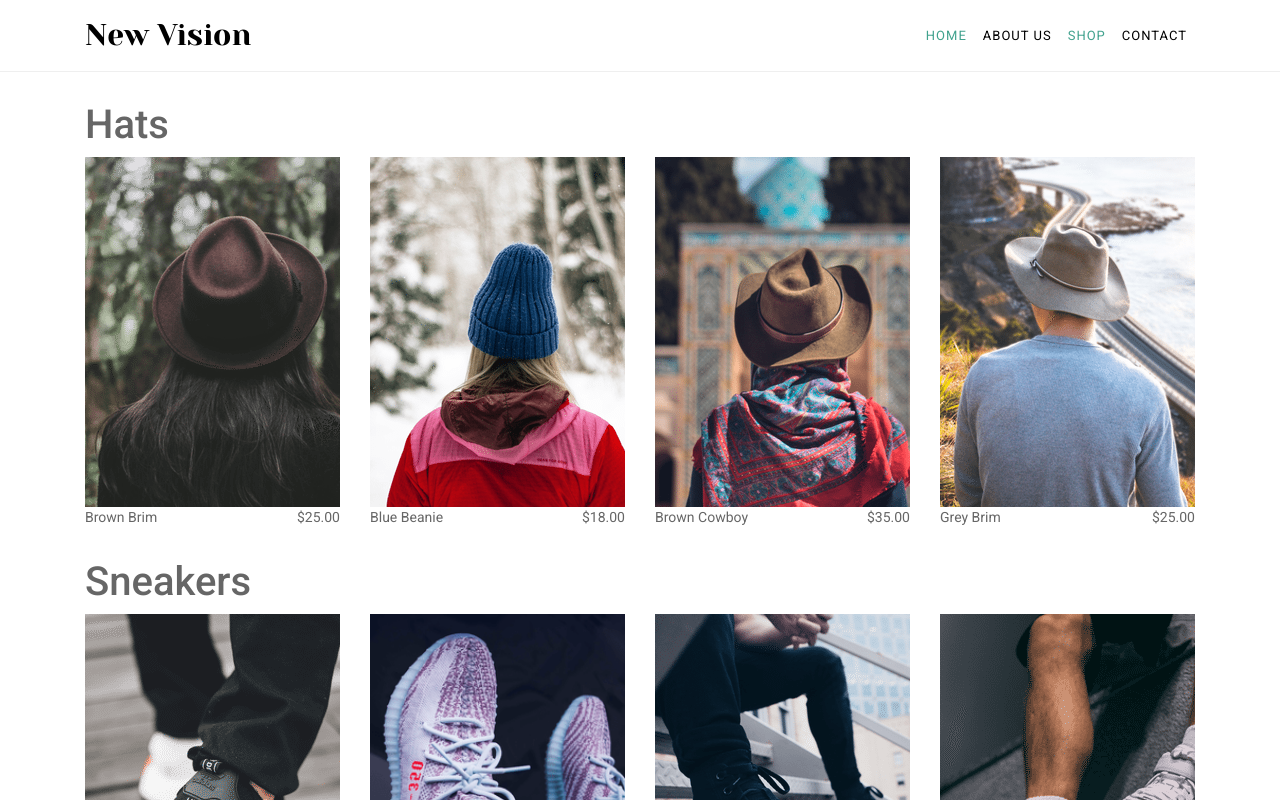
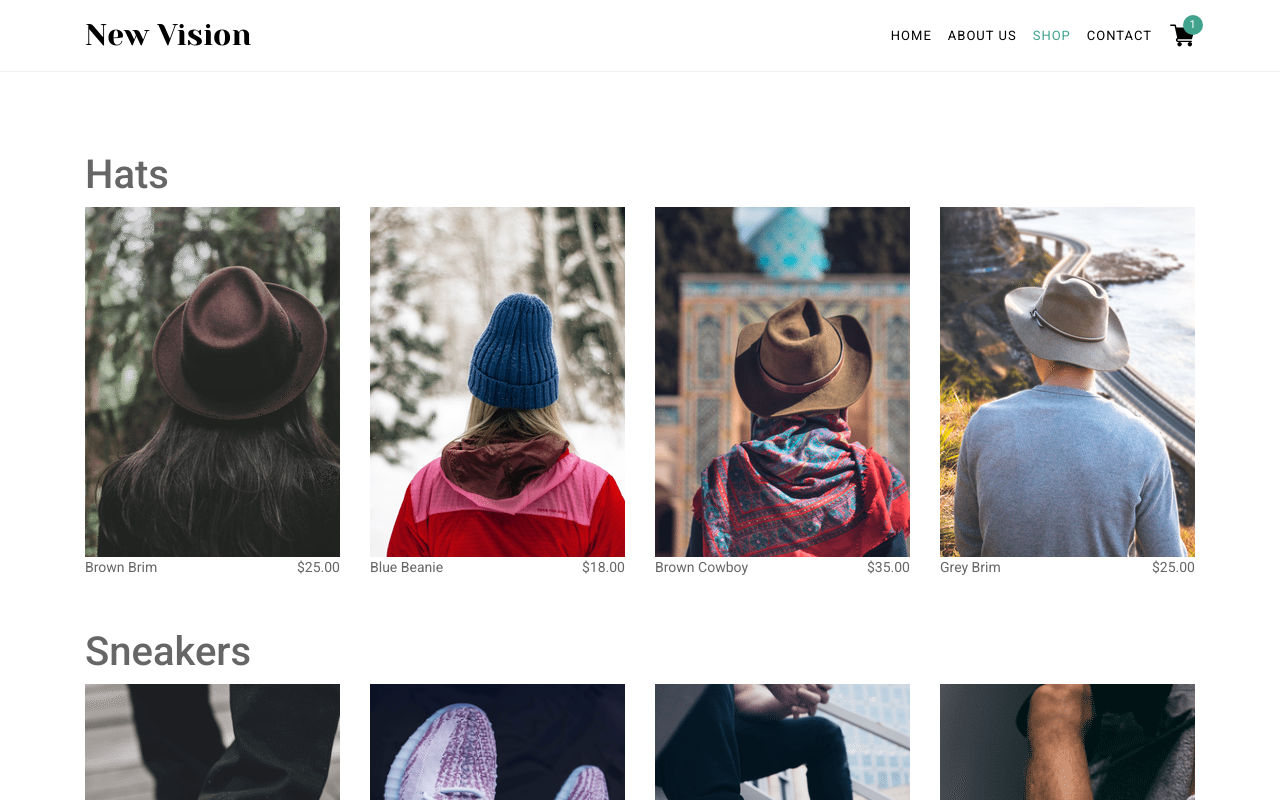
Before and after one commit to samir-mujanovic/clothing-shop, a React (Create React App) app: page /shop in a window 1280 px wide. Shown: the top 800 px of the page. Built offline with nearby package versions, Linux system fonts and the light colour scheme.

Commit message:
added cart icons and cart items

```diff
--- a/package.json
+++ b/package.json
@@ -6,6 +6,7 @@
     "node-sass": "^4.13.0",
     "react": "^16.12.0",
     "react-dom": "^16.12.0",
+    "react-icons": "^3.8.0",
     "react-router-dom": "^5.1.2",
     "react-scripts": "3.2.0"
   },
--- a/src/components/CollectionPreview/CollectionPreview.js
+++ b/src/components/CollectionPreview/CollectionPreview.js
@@ -6,7 +6,7 @@ import "./CollectionPreview.styles.scss";
 
 const CollectionPreview = ({ title, items }) => {
   return (
-    <div className="row">
+    <div className="row spacing">
       <div className="col-12 collection-preview">
         <h1>{title}</h1>
         <div className="row preview">
--- a/src/components/CollectionPreview/CollectionPreview.styles.scss
+++ b/src/components/CollectionPreview/CollectionPreview.styles.scss
@@ -1,3 +1,3 @@
-.collection-preview {
-  margin-top: 30px;
+.spacing:not(:first-child) {
+  margin-top: 50px;
 }
--- a/src/components/Navbar/Navbar.js
+++ b/src/components/Navbar/Navbar.js
@@ -1,5 +1,7 @@
 import React, { useState } from "react";
 import { NavLink } from "react-router-dom";
+
+import { ReactComponent as Cart } from "../../assets/shopping-cart.svg";
 
 import "./Navbar.styles.scss";
 
@@ -26,7 +28,12 @@ const Navbar = () => {
           <div className={`collapse navbar-collapse ${toggler ? "show" : ""}`}>
             <ul className="navbar-nav ml-auto">
               <li className="nav-item">
-                <NavLink activeClassName="active" to="/" className="nav-link">
+                <NavLink
+                  exact
+                  activeClassName="active"
+                  to="/"
+                  className="nav-link"
+                >
                   Home
                 </NavLink>
               </li>
@@ -57,6 +64,12 @@ const Navbar = () => {
                   Contact
                 </NavLink>
               </li>
+              <li className="nav-item">
+                <NavLink to="/contact" className="cart">
+                  <Cart />
+                  <span className="cart-items">1</span>
+                </NavLink>
+              </li>
             </ul>
           </div>
         </div>
--- a/src/components/Navbar/Navbar.styles.scss
+++ b/src/components/Navbar/Navbar.styles.scss
@@ -10,6 +10,7 @@ nav {
     font-family: "Yeseva One", cursive;
   }
   .navbar-nav {
+    align-items: center;
     .nav-item {
       .nav-link {
         font-size: 13px;
@@ -25,6 +26,28 @@ nav {
       .active {
         color: #41a28e !important;
       }
+      .cart {
+        margin-left: 10px;
+        position: relative;
+        svg {
+          width: 25px;
+          height: 25px;
+        }
+        .cart-items {
+          position: absolute;
+          display: flex;
+          justify-content: center;
+          align-items: center;
+          top: -70%;
+          right: -30%;
+          width: 20px;
+          height: 20px;
+          background-color: #41a28e;
+          border-radius: 50%;
+          color: #fff;
+          font-size: 11px;
+        }
+      }
     }
   }
 }
--- a/src/pages/homepage/homepage.js
+++ b/src/pages/homepage/homepage.js
@@ -5,7 +5,7 @@ import FeaturedProducts from "../../components/FeaturedProducts/FeaturedProducts
 
 const homepage = () => {
   return (
-    <section className="home">
+    <section className="home-page">
       <div className="container-fluid p-0">
         <Directory />
       </div>
--- a/src/pages/shop/shop.js
+++ b/src/pages/shop/shop.js
@@ -3,6 +3,8 @@ import React from "react";
 import SHOP_DATA from "./shop.data";
 
 import CollectionPreview from "../../components/CollectionPreview/CollectionPreview";
+
+import "./shop.styles.scss";
 
 class ShopPage extends React.Component {
   constructor(props) {
--- /dev/null
+++ b/src/pages/shop/shop.styles.scss
@@ -0,0 +1,3 @@
+.shop-page {
+  padding: 80px 0;
+}
```
Also changed, not shown: src/assets/shopping-cart.svg (added), 1 other file (tests, documents, lock files or other folders).
